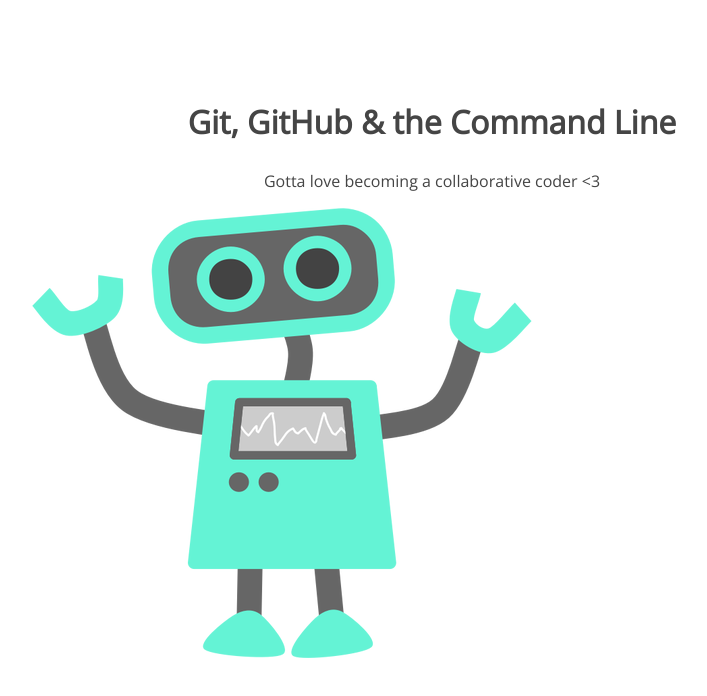
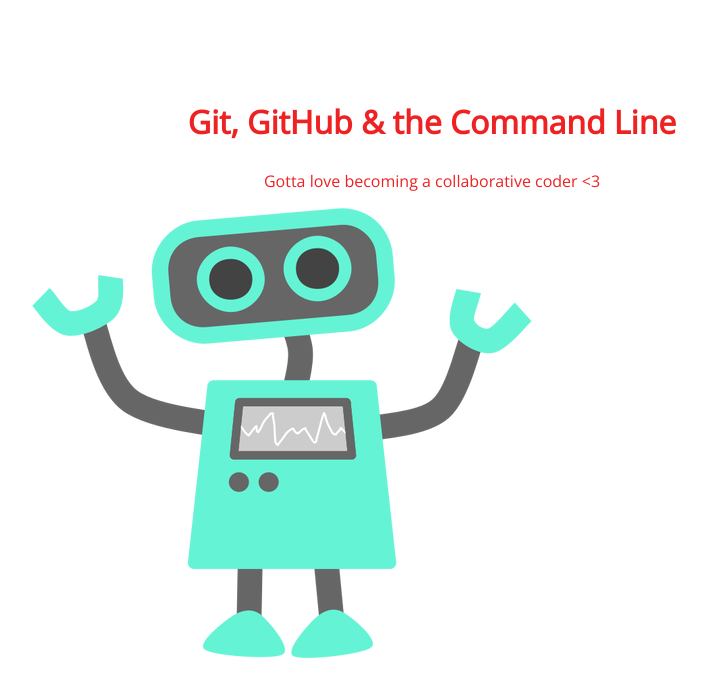
Before and after one commit to ykjozefkim/105-project, a plain HTML site: page index.html in a window 1280 px wide. Shown: the whole page, without its empty margins (208-915 px from the left). Drawn offline with nearby package versions, Linux system fonts and the light colour scheme.

Commit message:
changed the header colour

```diff
--- a/css/style.css
+++ b/css/style.css
@@ -5,7 +5,7 @@ section {
 section h1,
 section p {
 	text-align: center;
-	color: #454545;
+	color: #EE2222;
 }
 section h1 {
 	font: 32px 'Open Sans';
```
